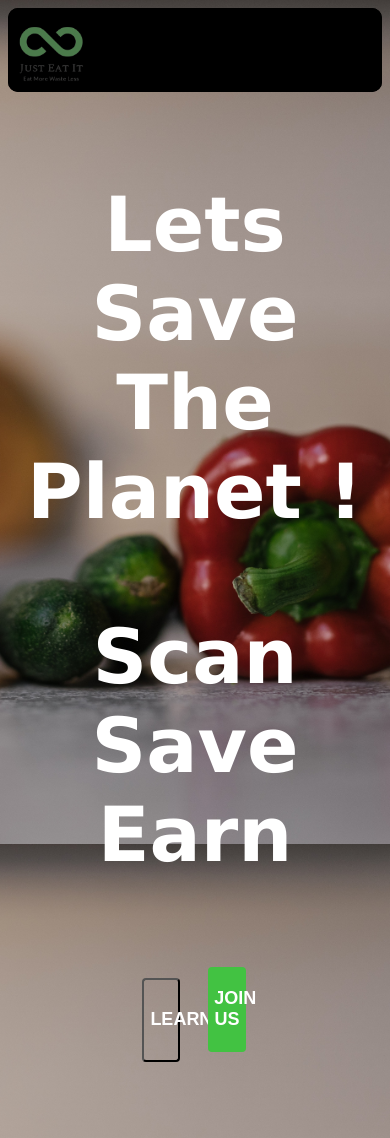
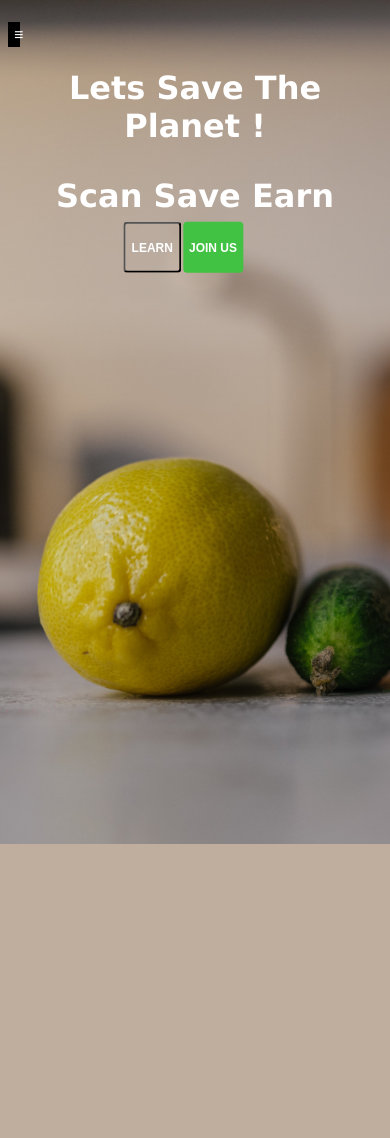
Before and after one commit to Yamairo/Challenge, a PHP site: page /website.html in a window 390 px wide. After the commit the page ends 844 px from the top, so only its background shows below. Run offline with PHP 8.4, Linux system fonts and the light colour scheme.

Commit message:
Homepage website werkt nu ook op mobile

```diff
--- a/css/website.css
+++ b/css/website.css
@@ -20,12 +20,10 @@ li {
 }
 
 .name {
-    font-size: 5vh;
-    margin: auto;
-    padding-left: 250%;
-    padding-top: 9%;
-}
-
+    position: relative;
+    left: 30%;
+    transform: translate(-50%, 0%);
+  }
 .navbar {
     display: flex;
     align-items: center;
@@ -43,23 +41,43 @@ li {
     padding-top: 3%;
     text-align: center;
     color: white;
-    font-size: 9vh;
+    font-size: 200%;
     font-family: 'Lucida Sans';
     font-weight: 800;
 }
 .icon{
     height: 150px;
 }
-.button-middle{
+.button-middle1{
+    position: relative;
     height: 10%;
     color: white;
-    width: 10%;
-    height: 10vh;
+    width: 100%;
+    height: 6vh;
     background-color: transparent;
     cursor: pointer;
     border-radius: 4px;
-    font-size: 18px;
+    font-size: 12px;
     margin-right: 2px;
+}
+
+.button-middle2{
+    position: relative;
+    color: white;
+    width: 200%;
+    height: 6vh;
+    background-color: transparent;
+    cursor: pointer;
+    border-radius: 4px;
+    font-size: 12px;
+}
+
+.buttons {
+    position: absolute;
+    left: 47%;
+    transform: translate(-50%, -50%);
+    width: fit-content;
+    display: flex;
 }
 
 .button-nav{
@@ -220,8 +238,71 @@ h1 {
 	cursor: pointer
 }
 
+.dropdown {
+    display: none;
+}
+
 @media (max-width: 480px) {
     body {
       background-color: red;
     }
+    .dropbtn {
+        background-color: #000000;
+        text-align: left;
+        position: absolute;
+        width: 100%;
+        left: 0;
+        right: 1;
+        height: 3vh;
+        color: white;
+        font-size: 16px;
+        border: none;
+        cursor: pointer;
+      }
+
+      /* The container <div> - needed to position the dropdown content */
+      .dropdown {
+        position: relative;
+        display: inline-block;
+      }
+
+      /* Dropdown Content (Hidden by Default) */
+      .dropdown-content {
+        display: none;
+        position: absolute;
+        background-color: #f9f9f9;
+        min-width: 160px;
+        box-shadow: 0px 8px 16px 0px rgba(0,0,0,0.2);
+        z-index: 1;
+      }
+
+      /* Links inside the dropdown */
+      .dropdown-content a {
+        color: black;
+        padding: 12px 16px;
+        text-decoration: none;
+        display: block;
+      }
+
+      /* Change color of dropdown links on hover */
+      .dropdown-content a:hover {background-color: #f1f1f1}
+
+      /* Show the dropdown menu on hover */
+      .dropdown:hover .dropdown-content {
+        display: block;
+      }
+
+      /* Change the background color of the dropdown button when the dropdown content is shown */
+      .dropdown:hover .dropbtn {
+        background-color: #3e8e41;
+      }
+
+      .name {
+        display: flex;
+        align-items: center;
+        margin: auto;
+      }
+      #menu{
+        display: none;
+      }
   }
--- a/website.html
+++ b/website.html
@@ -39,6 +39,15 @@
             </ul>
           </nav>
         </nav>
+        <div class="dropdown">
+            <button class="dropbtn" style="width: 100%;">≡</button>
+            <div class="dropdown-content">
+                <a class="nav-link"  href='product.html'>PRODUCT</a>
+                <a class="nav-link" href='about_us.html'>ABOUT US</a>
+                <a class="nav-link" href='contact.html'>CONTACT</a>
+                <a class="nav-link" href='login.html'>LOGIN</a>
+            </div>
+        </div>
     <div class="save-middle">
          <div>
             <div class="top">
@@ -52,11 +61,11 @@
                  </p>
             </div>
             <div class="bottom">
-                <p>
-                    <button class="button-middle" style="font-weight:700 ;">LEARN </button>
-                    <button class="button-middle" style="border:none;background-color: rgb(66, 194, 66);font-weight:600 ;"
+                <div class="buttons">
+                    <button class="button-middle1" style="font-weight:700 ;">LEARN </button>
+                    <button class="button-middle2" style="border:none;background-color: rgb(66, 194, 66);font-weight:600 ;"
                     onclick="document.location='join_us.html'">JOIN US</button>
-                </p>
+                </div>
             </div>
     </div>
 </body>
```
Also changed, not shown: product.html (+32 -13 lines).
